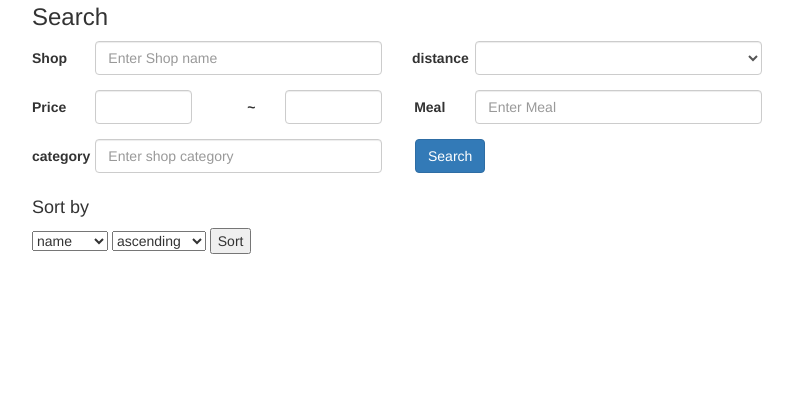
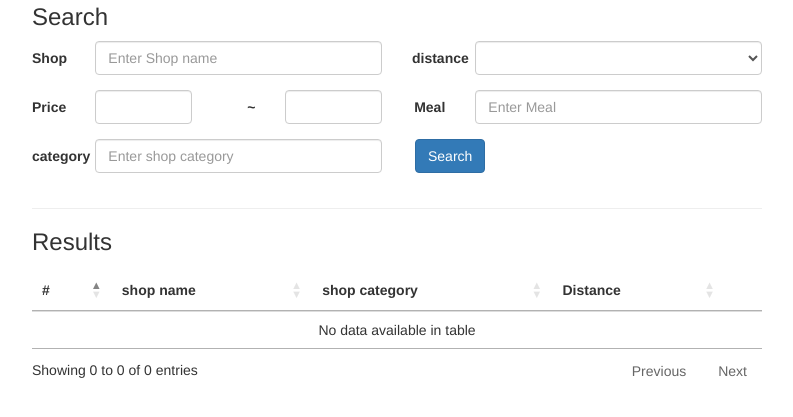
Before and after one commit to detaomega/food_delivery_platform, a PHP site: page /nav.php in a window 1280 px wide. Shown: the part 241-658 px from the top of the page, without its empty margins (38-831 px from the left). Run offline with PHP 8.4, Linux system fonts and the light colour scheme; the visitor is signed in with stand-in values (Sample User, id 1); data that the repository does not hold is empty; some libraries are stand-ins or nearby versions.

Commit message:
feat: presents search results using DataTable

```diff
--- a/nav.php
+++ b/nav.php
@@ -19,64 +19,6 @@
     $stmt = $conn->prepare("select * from store where UID=:UID");
     $stmt->execute(array("UID" => $row["ID"]));
     $shopRow = $stmt->fetch();
-    echo <<< EOT
-      <script>
-        var shops = [];
-        window.onload = function(){
-          data = {
-            "shopSearch": "",
-            "distSearch": "",
-            "priceLow": "",
-            "priceHigh": "",
-            "mealSearch": "",
-            "categorySearch": "",
-            "userLongitude": "$userLongitude",
-            "userLatitude": "$userLatitude"
-          };
-          $.post("search_shop.php", data, function(msg) {
-            msg = JSON.parse(msg);
-            for (var key in msg){
-              if (key === "error" || key === "text") continue;
-              msg[key] = JSON.parse(msg[key]);
-            }
-            if (msg.error) {
-              alert(msg.text);
-            } else {
-              var cnt = 1;
-              var table = document.getElementById("shopList");
-              table.innerHTML = "<thead><tr><th scope="+"col"+">#</th><th scope="+"col"+">shop name</th><th scope="+"col"+">shop category</th><th scope="+"col"+">Distance</th></tr></thead><tbody id=\"shopSearchList\"></tbody>";
-              table = document.getElementById("shopSearchList");
-              for (var key in msg){
-                if (key === "error") continue;
-                var row = table.insertRow(-1);
-                var s = "";
-                s += '<th scope="row" id="row' + cnt.toString() + '">' + cnt.toString() + '</th>';
-                $(row).append(s);
-                s = "";
-                s += '<td>' + msg[key].name +'</td>';
-                s += '<td>' + msg[key].category +'</td>';
-                s += '<td>' + msg[key].Distance +'</td>';
-                s += '<td>  <button type="button" class="btn btn-info " data-toggle="modal" data-target="#shopList' + msg[key].ID + '">Open menu</button></td>';
-                $(row).append(s);
-                shops.push({
-                  "name": msg[key].name,
-                  "category": msg[key].category,
-                  "distance": msg[key].Distance,
-                  "distanceValue": msg[key].distanceValue,
-                  "text": s
-                });
-                data = { "SID": msg[key].ID };
-                $.post("list_show_product.php", data, function(msg2) {
-                  var modal = document.getElementById("shopModal");
-                  modal.innerHTML += msg2;
-                });
-                cnt++;
-              }
-            }
-          });
-        };
-      </script>
-    EOT;
 ?>
 <!doctype html>
 <html lang="en">
@@ -93,6 +35,7 @@
 
   <script src="https://ajax.googleapis.com/ajax/libs/jquery/3.6.0/jquery.min.js"></script>
   <script src="https://maxcdn.bootstrapcdn.com/bootstrap/3.4.1/js/bootstrap.min.js"></script>
+  <link rel="stylesheet" href="https://cdn.datatables.net/1.11.3/css/jquery.dataTables.min.css">
   <title>Hello, world!</title>
 </head>
 
@@ -240,20 +183,9 @@
             </div>
           </form>
         </div>
-        <div class=" row  col-xs-8">
-          <h4>Sort by</h4>
-          <select id="sortSelect">
-            <option>name</option>
-            <option>category</option>
-            <option>distance</option>
-          </select>
-          <select id="sortSelectOption" >
-            <option>ascending</option>
-            <option>descending</option>
-          </select>
-          <button id="sortBtn" >Sort</button>
-        </div>
         <div class="row   col-xs-8">
+          <hr>
+          <h3>Results</h3>
           <table class="table" style=" margin-top: 15px;" id="shopList">
           </table>
           <div class="row   col-xs-8" id="shopModal">
@@ -371,6 +303,8 @@
 
   <!-- Option 1: Bootstrap Bundle with Popper -->
   <!-- <script src="https://cdn.jsdelivr.net/npm/bootstrap@5.1.3/dist/js/bootstrap.bundle.min.js" integrity="sha384-ka7Sk0Gln4gmtz2MlQnikT1wXgYsOg+OMhuP+IlRH9sENBO0LRn5q+8nbTov4+1p" crossorigin="anonymous"></script> -->
+
+  <script src="https://cdn.datatables.net/1.11.3/js/jquery.dataTables.min.js"></script>
   <script>
     const sort_by = (field, reverse, primer) => {
       const key = primer ?
@@ -388,6 +322,81 @@
       }
     }
     $(document).ready(function () {
+      var shops = [];
+      $("#shopList").DataTable({
+        "searching": false,
+        "lengthChange": false,
+        "pageLength": '5',
+        "destroy": true,
+        "data": shops,
+        "columns": [ //列的標題一般是從DOM中讀取（也可以使用這個屬性為表格創建列標題)
+        { data: 'number', title: "#" },
+        { data: 'name', title: "shop name" },
+        { data: 'category', title: "shop category" },
+        { data: 'distance', title: "Distance" },
+        { data: 'distanceValue', title: "distanceValue" },
+        { data: 'button', title: "" }
+        ],
+        "columnDefs": [
+          {
+            'orderData':[4],
+            'targets': [3]
+          },
+          {
+            "targets": [5],
+            "orderable": false
+          },
+          {
+            "targets": [4],
+            "visible": false
+          }
+        ]
+      });
+      var data = {
+        "shopSearch": "",
+        "distSearch": "",
+        "priceLow": "",
+        "priceHigh": "",
+        "mealSearch": "",
+        "categorySearch": "",
+        "userLongitude": "<?php echo $userLongitude; ?>",
+        "userLatitude": "<?php echo $userLatitude; ?>"
+      };
+      var searchShopFunc = function(msg) {
+        msg = JSON.parse(msg);
+        for (var key in msg){
+          if (key === "error" || key === "text") continue;
+          msg[key] = JSON.parse(msg[key]);
+        }
+        if (msg.error) {
+          alert(msg.text);
+        } else {
+          shops = [];
+          var cnt = 1;
+          var modal = document.getElementById("shopModal");
+          modal.innerHTML = "";
+          for (var key in msg){
+            if (key === "error") continue;
+            var s = "";
+            s = '<td> <button type="button" class="btn btn-info " data-toggle="modal" data-target="#shopList' + msg[key].ID + '">Open menu</button></td>';
+            shops.push({
+              "number": cnt,
+              "name": msg[key].name,
+              "category": msg[key].category,
+              "distance": msg[key].Distance,
+              "distanceValue": msg[key].distanceValue,
+              "button": s
+            });
+            data = { "SID": msg[key].ID };
+            $.post("list_show_product.php", data, function(msg2) {
+              modal.innerHTML += msg2;
+            });
+            cnt++;
+          }
+          $('#shopList').DataTable().clear().rows.add(shops).draw();
+        }
+      }
+      $.post("search_shop.php", data, searchShopFunc);
       $("#searchForm").submit(function(e) {
           e.preventDefault();
       });
@@ -478,66 +487,9 @@
           "userLongitude": userLongitude,
           "userLatitude": userLatitude
         };
-        $.post("search_shop.php", data, function(msg) {
-          msg = JSON.parse(msg);
-          for (var key in msg){
-            if (key === "error" || key === "text") continue;
-            msg[key] = JSON.parse(msg[key]);
-          }
-          if (msg.error) {
-            alert(msg.text);
-          } else {
-            shops = [];
-            var cnt = 1;
-            var table = document.getElementById("shopList");
-            table.innerHTML = "<thead><tr><th scope="+"col"+">#</th><th scope="+"col"+">shop name</th><th scope="+"col"+">shop category</th><th scope="+"col"+">Distance</th></tr></thead><tbody id=\"shopSearchList\"></tbody>";
-            table = document.getElementById("shopSearchList");
-            var modal = document.getElementById("shopModal");
-            modal.innerHTML = "";
-            for (var key in msg){
-              if (key === "error") continue;
-              var row = table.insertRow(-1);
-              var s = "";
-              s += '<th scope="row" id="row' + cnt.toString() + '">' + cnt.toString() + '</th>';
-              $(row).append(s);
-              s = "";
-              s += '<td>' + msg[key].name +'</td>';
-              s += '<td>' + msg[key].category +'</td>';
-              s += '<td>' + msg[key].Distance +'</td>';
-              s += '<td>  <button type="button" class="btn btn-info " data-toggle="modal" data-target="#shopList' + msg[key].ID + '">Open menu</button></td>';
-              $(row).append(s);
-              shops.push({
-                "name": msg[key].name,
-                "category": msg[key].category,
-                "distance": msg[key].Distance,
-                "distanceValue": msg[key].distanceValue,
-                "text": s
-              });
-              data = { "SID": msg[key].ID };
-              $.post("list_show_product.php", data, function(msg2) {
-                modal.innerHTML += msg2;
-              });
-              cnt++;
-            }
-          }
-        });
+        $.post("search_shop.php", data, searchShopFunc);
       });
-      $("#sortBtn").click(function () {
-        var field = $("#sortSelect").val(), reverse = $("#sortSelectOption").val() === "descending";
-        if (field === "distance") {
-          field += "Value";
-          shops.sort(sort_by(field, reverse, parseFloat));
-        } else {
-          shops.sort(sort_by(field, reverse, (a) =>  a.toUpperCase()));
-        }
-        var table = document.getElementById("shopSearchList");
-        table.innerHTML = "";
-        for (var i = 0; i < shops.length; i++) {
-          var row = table.insertRow(-1);
-          $(row).append('<th scope="row" id="row' + (i + 1).toString() + '">' + (i + 1).toString() + '</th>');
-          $(row).append(shops[i].text);
-        }
-      });
+
     });
   </script>
 
```
